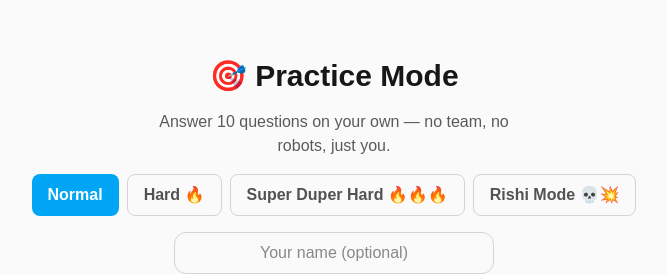
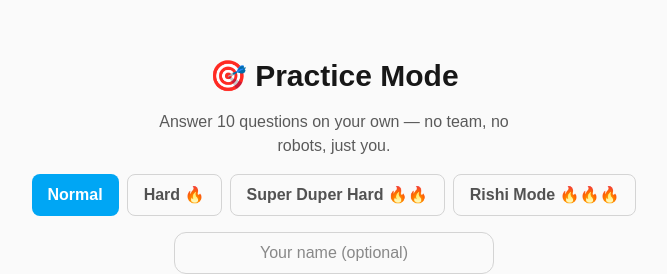
Before and after one commit to ozbaya/battle_of_the_books, a Next.js app: page /practice in a window 1280 px wide. Shown: the part 182-456 px from the top of the page, without its empty margins (306-973 px from the left). Built offline with nearby package versions, Linux system fonts and the light colour scheme.

Commit message:
Renamed the Rishi Mode button to something generic

```diff
--- a/src/app/practice/page.tsx
+++ b/src/app/practice/page.tsx
@@ -246,7 +246,7 @@ export default function PracticePage() {
                     : 'border border-neutral-300 text-neutral-600 dark:border-neutral-700 dark:text-neutral-300'
                 }`}
               >
-                Super Duper Hard 🔥🔥🔥
+                Super Duper Hard 🔥🔥
               </button>
             )}
             {rishiModeAvailable && (
@@ -258,7 +258,7 @@ export default function PracticePage() {
                     : 'border border-neutral-300 text-neutral-600 dark:border-neutral-700 dark:text-neutral-300'
                 }`}
               >
-                Rishi Mode 💀💥
+                Rishi Mode 🔥🔥🔥
               </button>
             )}
           </div>
```
Also changed, not shown: 1 other file (tests, documents, lock files or other folders).
